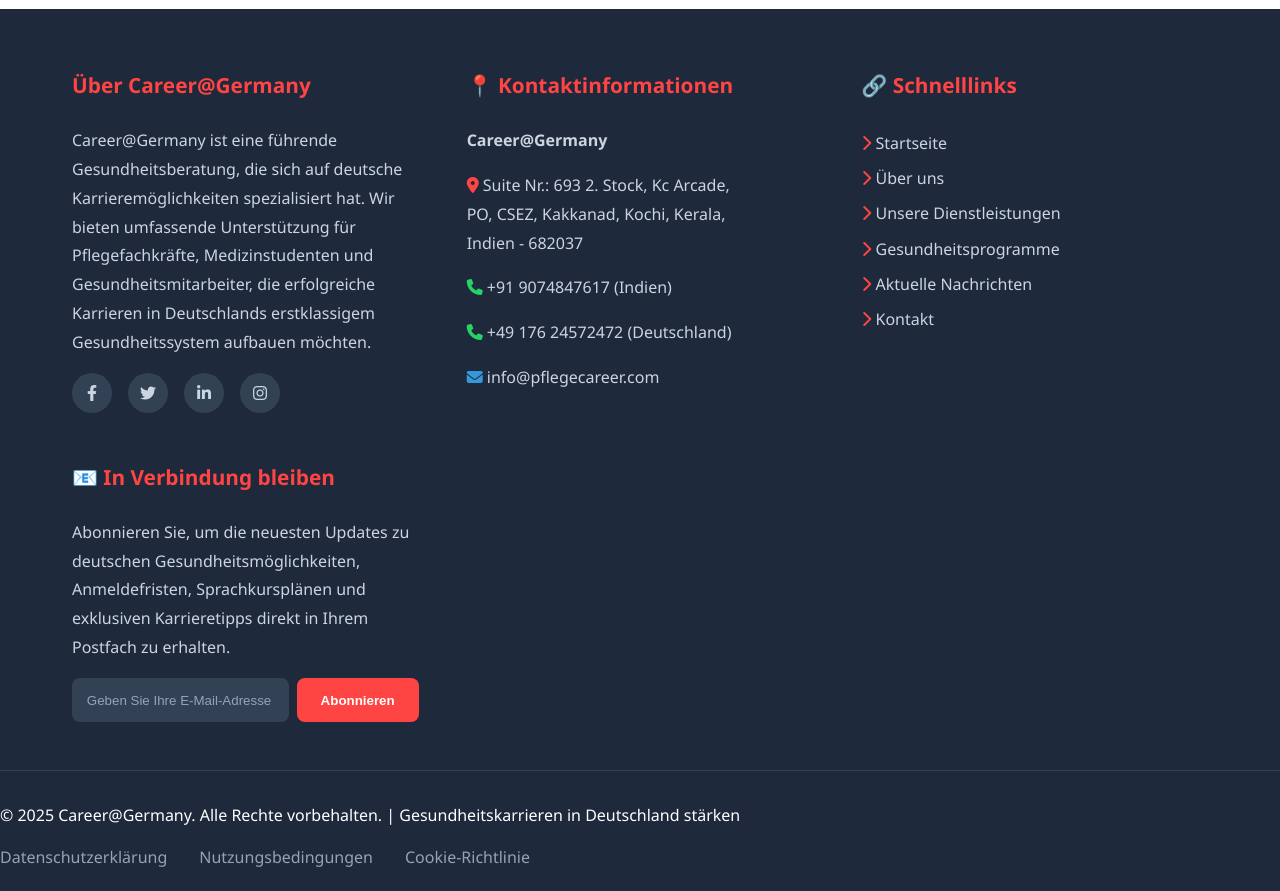
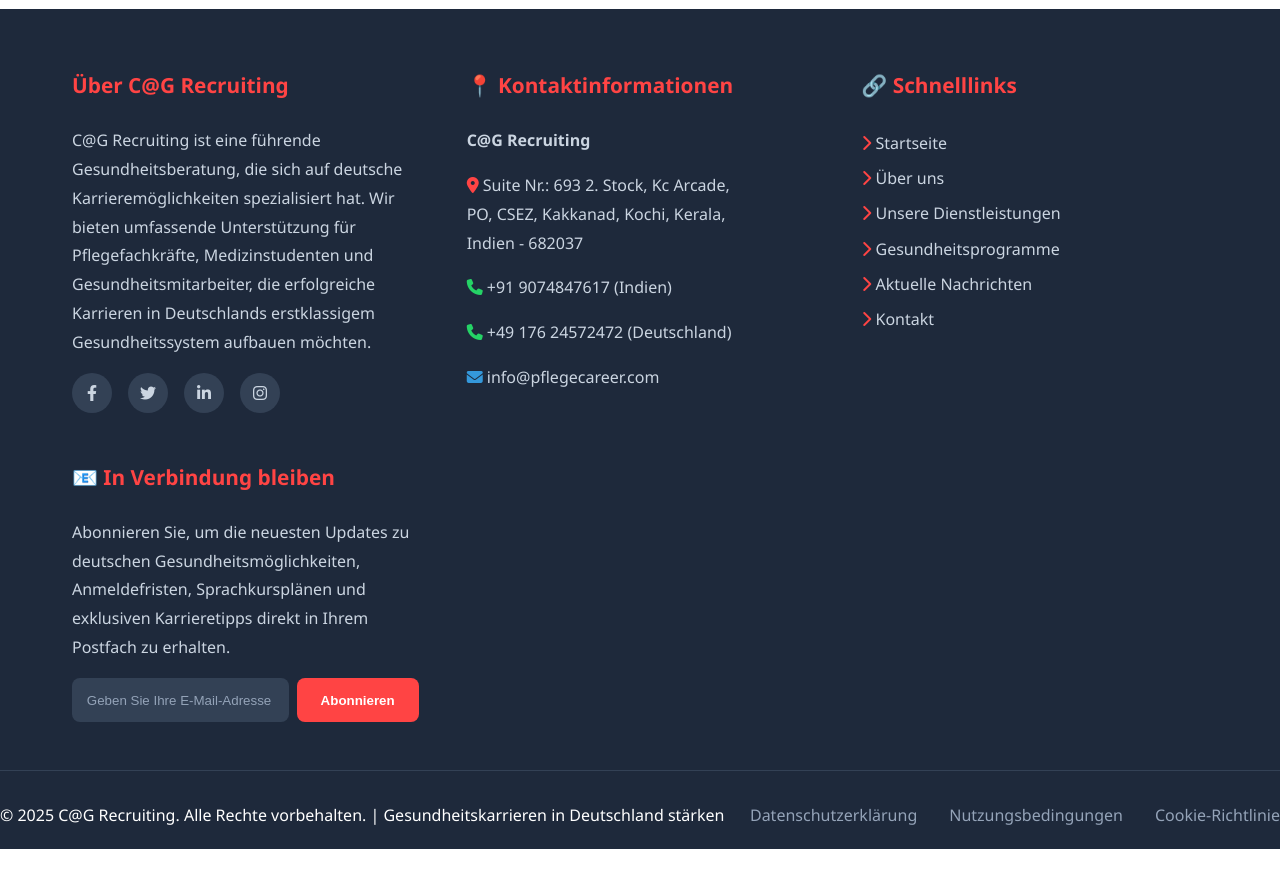
Before and after one commit to TharunKommaddi/careeratgermany.de, a plain HTML site: page index.html in a window 1280 px wide. Shown: the part 1520-2411 px from the top of the page. After the commit the page ends 2369 px from the top, so only its background shows below. Drawn offline with nearby package versions, Linux system fonts and the light colour scheme.

Commit message:
Update index.html

```diff
--- a/index.html
+++ b/index.html
@@ -4,7 +4,7 @@
 <head>
    <meta charset="UTF-8">
    <meta name="viewport" content="width=device-width, initial-scale=1.0">
-   <title>Career@Germany - Beste deutsche Beratung in Kerala | Startseite</title>
+   <title>C@G Recruiting - Beste deutsche Beratung in Kerala | Startseite</title>
 
    <!-- Google Analytics -->
    <script async src="https://www.googletagmanager.com/gtag/js?id=G-CY7FEDRNVJ"></script>
@@ -717,11 +717,11 @@ max-height: 80px; /* Prevent growth */
    <header class="header">
        <nav class="nav-container">
            <a href="index.html" class="logo">
-               <!-- <img src="Images/Logo1/erasebg-transformed (7).png" alt="Career@Germany Logo" class="logo-img"> Career@Germany -->
-               <img src="Images/Logo1/erasebg-transformed (7).png" alt="Career@Germany Logo" class="logo-img">
-               <!-- <img src="Images/Photos/1280x1280-1.png" alt="Career@Germany Logo" class="logo-img"> -->
+               <!-- <img src="Images/Logo1/erasebg-transformed (7).png" alt="C@G Recruiting Logo" class="logo-img"> C@G Recruiting -->
+               <img src="Images/Logo1/erasebg-transformed (7).png" alt="C@G Recruiting Logo" class="logo-img">
+               <!-- <img src="Images/Photos/1280x1280-1.png" alt="C@G Recruiting Logo" class="logo-img"> -->
                <!-- <span style="color: black;">Pflege</span> Career -->
-               <!-- <i class="fas fa-heartbeat"></i> Career@Germany -->
+               <!-- <i class="fas fa-heartbeat"></i> C@G Recruiting -->
 
            </a>
            <ul class="nav-menu">
@@ -789,7 +789,7 @@ max-height: 80px; /* Prevent growth */
    <section class="services">
        <div class="services-container">
            <p class="section-subtitle">Unsere Kerndienstleistungen</p>
-           <h2 class="section-title">Warum <span class="highlight">Career@Germany</span> wählen</h2>
+           <h2 class="section-title">Warum <span class="highlight">C@G Recruiting</span> wählen</h2>
            <div class="services-grid">
                <div class="service-card">
                    <div class="service-icon">
@@ -820,8 +820,8 @@ max-height: 80px; /* Prevent growth */
    <footer class="footer">
        <div class="footer-container">
            <div class="footer-section">
-               <h3>Über Career@Germany</h3>
-               <p>Career@Germany ist eine führende Gesundheitsberatung, die sich auf deutsche Karrieremöglichkeiten spezialisiert hat. Wir bieten umfassende Unterstützung für Pflegefachkräfte, Medizinstudenten und Gesundheitsmitarbeiter, die erfolgreiche Karrieren in Deutschlands erstklassigem Gesundheitssystem aufbauen möchten.</p>
+               <h3>Über C@G Recruiting</h3>
+               <p>C@G Recruiting ist eine führende Gesundheitsberatung, die sich auf deutsche Karrieremöglichkeiten spezialisiert hat. Wir bieten umfassende Unterstützung für Pflegefachkräfte, Medizinstudenten und Gesundheitsmitarbeiter, die erfolgreiche Karrieren in Deutschlands erstklassigem Gesundheitssystem aufbauen möchten.</p>
                <div class="footer-social">
                    <a href="https://www.facebook.com/profile.php?id=61577329532504"
                        class="facebook"><i class="fab fa-facebook-f"></i></a>
@@ -834,7 +834,7 @@ max-height: 80px; /* Prevent growth */
            </div>
            <div class="footer-section">
                <h3>📍 Kontaktinformationen</h3>
-               <p><strong>Career@Germany</strong></p>
+               <p><strong>C@G Recruiting</strong></p>
                <p><i class="fas fa-map-marker-alt" style="color: #ff4444;"></i> Suite Nr.: 693 2. Stock, Kc Arcade,<br>
                PO, CSEZ, Kakkanad, Kochi, Kerala, <br> Indien - 682037</p>
                <p><i class="fas fa-phone" style="color: #25D366;"></i> +91 9074847617 (Indien)</p>
@@ -867,7 +867,7 @@ max-height: 80px; /* Prevent growth */
            </div>
        </div>
        <div class="footer-bottom">
-           <p>© 2025 Career@Germany. Alle Rechte vorbehalten. | Gesundheitskarrieren in Deutschland stärken</p>
+           <p>© 2025 C@G Recruiting. Alle Rechte vorbehalten. | Gesundheitskarrieren in Deutschland stärken</p>
            <div style="display: flex; gap: 2rem;">
                <a href="#">Datenschutzerklärung</a>
                <a href="#">Nutzungsbedingungen</a>
@@ -1049,7 +1049,7 @@ max-height: 80px; /* Prevent growth */
           whatsappBtn.style.transform = 'scale(1) rotate(0deg)';
       });
 
-   console.log('🎉 Career@Germany Startseite erfolgreich geladen!');
+   console.log('🎉 C@G Recruiting Startseite erfolgreich geladen!');
    </script>
 
    <!-- Newsletter Subscription Code -->
@@ -1165,4 +1165,5 @@ max-height: 80px; /* Prevent growth */
    </script>
    </body>
 
+
    </html>
```
